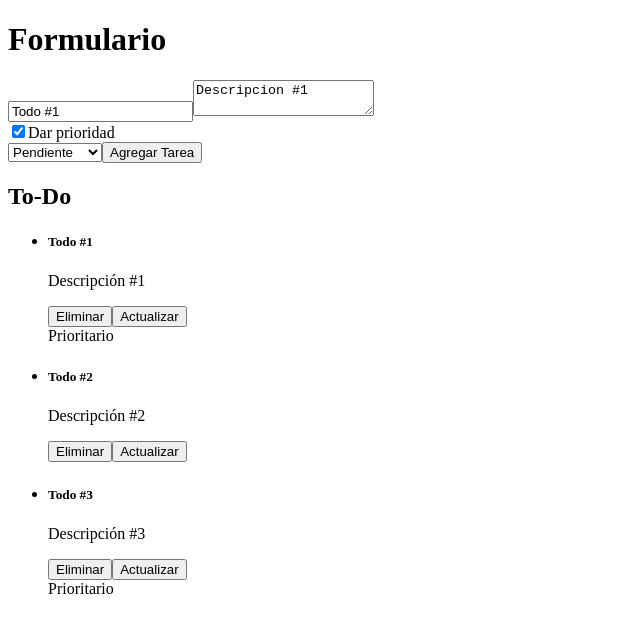
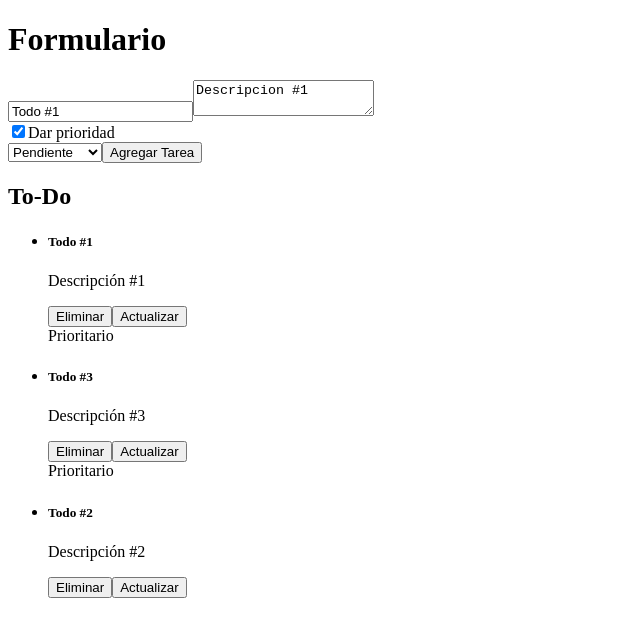
Before and after one commit to makzzer/REACT, a React app in the folder formularios-react/: page / in a window 1280 px wide. Shown: the top 636 px of the page, without its empty margins (0-640 px from the left). Built offline with nearby package versions, Linux system fonts and the light colour scheme; the HTML template or start-up script is replaced by a standard one.

Commit message:
ordenar todos implementado

```diff
--- a/formularios-react/src/App.jsx
+++ b/formularios-react/src/App.jsx
@@ -60,13 +60,23 @@ const App = () => {
     setTodos(newArray)
   }
 
+  //metodo para ordenar todos osea las tareas
+  const orderTodo = arrayTodos => {
+    return arrayTodos.sort((a, b) => {
+      if (a.priority == b.priority) return 0;
+      if (a.priority === true) return -1;
+      if (a.priority === false) return 1;
+    })
+  }
+
+
   //al Todos le mando todos como props
   //el primero es la propiedad y el segundo entre {} es el valor --> todos={todos}
   return (
     <div className="container mb-2">
       <h1 className="my-5">Formulario</h1>
       <Formulario addTodo={addTodo} />
-      <Todos todos={todos} deleteTodo={deleteTodo} actualizarTodo={actualizarTodo}/>
+      <Todos todos={orderTodo(todos)} deleteTodo={deleteTodo} actualizarTodo={actualizarTodo} />
 
     </div>
   );
```
